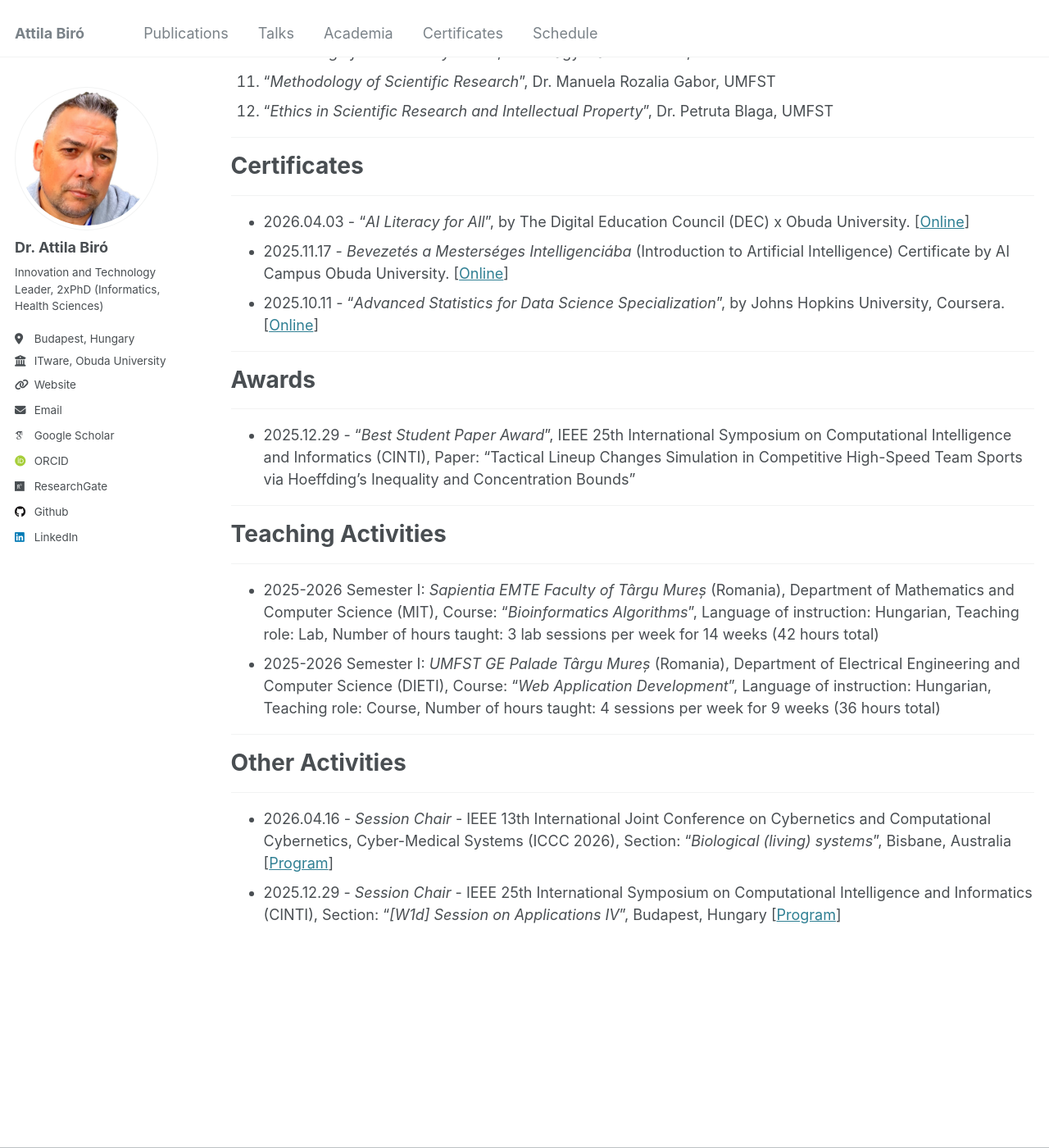
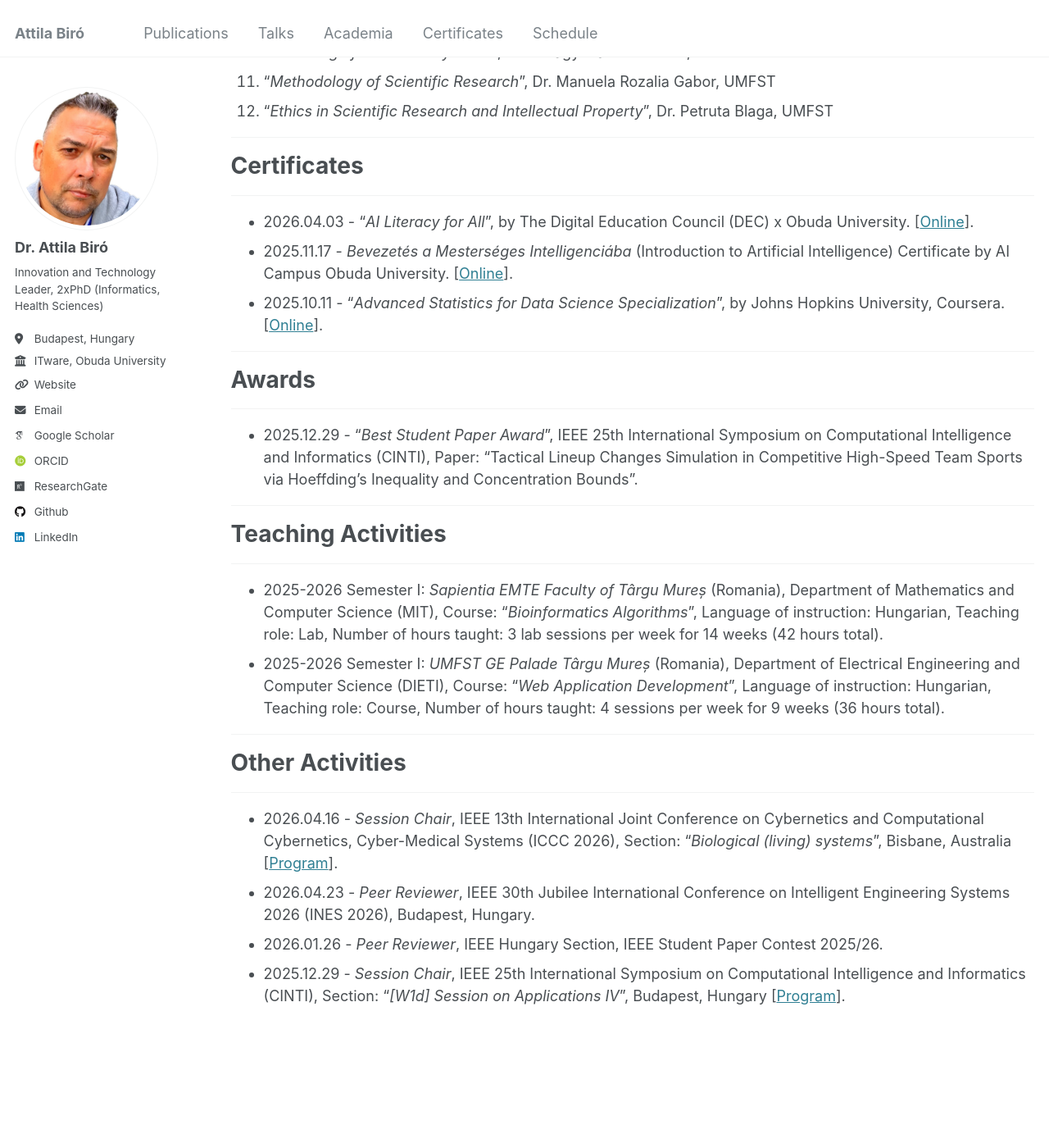
Before and after one commit to biroka/biroka.github.io, a Jekyll site: the page built from _pages/phd_mathematics.md, in a window 1280 px wide and 1400 px high, scrolled down 3099 px. Shown: the whole window at 82% size. Built offline with Jekyll 4.4.1, drawn with Linux system fonts in a browser that asks for light colours; some web fonts are replaced.

Commit message:
Update phd_mathematics.md

```diff
--- a/_pages/phd_mathematics.md
+++ b/_pages/phd_mathematics.md
@@ -69,24 +69,26 @@ author_profile: true
 ***
 # Certificates
 ***
-* 2026.04.03 - "_AI Literacy for All_", by The Digital Education Council (DEC) x Obuda University. [<a target="_new" href="https://github.com/biroka/PhD/blob/main/certificates/Biro_Attila_OE_AI_Literacy_for_All_rk08m3mh7a-2026-04-03.pdf">Online</a>]
-* 2025.11.17 - _Bevezetés a Mesterséges Intelligenciába_ (Introduction to Artificial Intelligence) Certificate by AI Campus Obuda University. [<a target="_new" href="https://github.com/biroka/PhD/blob/main/certificates/OE_AI_bevezetes_Oklevel_BiroAttila_20251117.pdf">Online</a>]
-* 2025.10.11 - "_Advanced Statistics for Data Science Specialization_", by Johns Hopkins University, Coursera. [<a target="_new" href="https://www.coursera.org/account/accomplishments/specialization/QVHY1O680BXE">Online</a>]
+* 2026.04.03 - "_AI Literacy for All_", by The Digital Education Council (DEC) x Obuda University. [<a target="_new" href="https://github.com/biroka/PhD/blob/main/certificates/Biro_Attila_OE_AI_Literacy_for_All_rk08m3mh7a-2026-04-03.pdf">Online</a>].
+* 2025.11.17 - _Bevezetés a Mesterséges Intelligenciába_ (Introduction to Artificial Intelligence) Certificate by AI Campus Obuda University. [<a target="_new" href="https://github.com/biroka/PhD/blob/main/certificates/OE_AI_bevezetes_Oklevel_BiroAttila_20251117.pdf">Online</a>].
+* 2025.10.11 - "_Advanced Statistics for Data Science Specialization_", by Johns Hopkins University, Coursera. [<a target="_new" href="https://www.coursera.org/account/accomplishments/specialization/QVHY1O680BXE">Online</a>].
 
 ***
 # Awards
 ***
-* 2025.12.29 - "_Best Student Paper Award_”, IEEE 25th International Symposium on Computational Intelligence and Informatics (CINTI), Paper: “Tactical Lineup Changes Simulation in Competitive High-Speed Team Sports via Hoeffding’s Inequality and Concentration Bounds”
+* 2025.12.29 - "_Best Student Paper Award_”, IEEE 25th International Symposium on Computational Intelligence and Informatics (CINTI), Paper: “Tactical Lineup Changes Simulation in Competitive High-Speed Team Sports via Hoeffding’s Inequality and Concentration Bounds”.
 
 ***
 # Teaching Activities
 ***
 * 2025-2026 Semester I: _Sapientia EMTE Faculty of Târgu Mureș_ (Romania), Department of Mathematics and Computer Science (MIT), Course: "_Bioinformatics Algorithms_", Language of instruction: Hungarian, Teaching role:
-Lab, Number of hours taught: 3 lab sessions per week for 14 weeks (42 hours total)
-* 2025-2026 Semester I: _UMFST GE Palade Târgu Mureș_ (Romania), Department of Electrical Engineering and Computer Science (DIETI), Course: "_Web Application Development_", Language of instruction: Hungarian, Teaching role: Course, Number of hours taught: 4 sessions per week for 9 weeks (36 hours total)
+Lab, Number of hours taught: 3 lab sessions per week for 14 weeks (42 hours total).
+* 2025-2026 Semester I: _UMFST GE Palade Târgu Mureș_ (Romania), Department of Electrical Engineering and Computer Science (DIETI), Course: "_Web Application Development_", Language of instruction: Hungarian, Teaching role: Course, Number of hours taught: 4 sessions per week for 9 weeks (36 hours total).
 
 ***
 # Other Activities
 ***
-* 2026.04.16 - _Session Chair_ - IEEE 13th International Joint Conference on Cybernetics and Computational Cybernetics, Cyber-Medical Systems (ICCC 2026), Section: "_Biological (living) systems_", Bisbane, Australia [<a target="_new" href="https://conf.uni-obuda.hu/iccc2026/ICCC2026PreliminaryProgram.pdf">Program</a>]
-* 2025.12.29 - _Session Chair_ - IEEE 25th International Symposium on Computational Intelligence and Informatics (CINTI), Section: "_[W1d] Session on Applications IV_", Budapest, Hungary [<a target="_new" href="https://conf.uni-obuda.hu/cinti2025/CINTI2025PreliminaryProgram.pdf">Program</a>]
+* 2026.04.16 - _Session Chair_, IEEE 13th International Joint Conference on Cybernetics and Computational Cybernetics, Cyber-Medical Systems (ICCC 2026), Section: "_Biological (living) systems_", Bisbane, Australia [<a target="_new" href="https://conf.uni-obuda.hu/iccc2026/ICCC2026PreliminaryProgram.pdf">Program</a>].
+* 2026.04.23 - _Peer Reviewer_, IEEE 30th Jubilee International Conference on Intelligent Engineering Systems 2026 (INES 2026), Budapest, Hungary.
+* 2026.01.26 - _Peer Reviewer_, IEEE Hungary Section, IEEE Student Paper Contest 2025/26.
+* 2025.12.29 - _Session Chair_, IEEE 25th International Symposium on Computational Intelligence and Informatics (CINTI), Section: "_[W1d] Session on Applications IV_", Budapest, Hungary [<a target="_new" href="https://conf.uni-obuda.hu/cinti2025/CINTI2025PreliminaryProgram.pdf">Program</a>].
```
